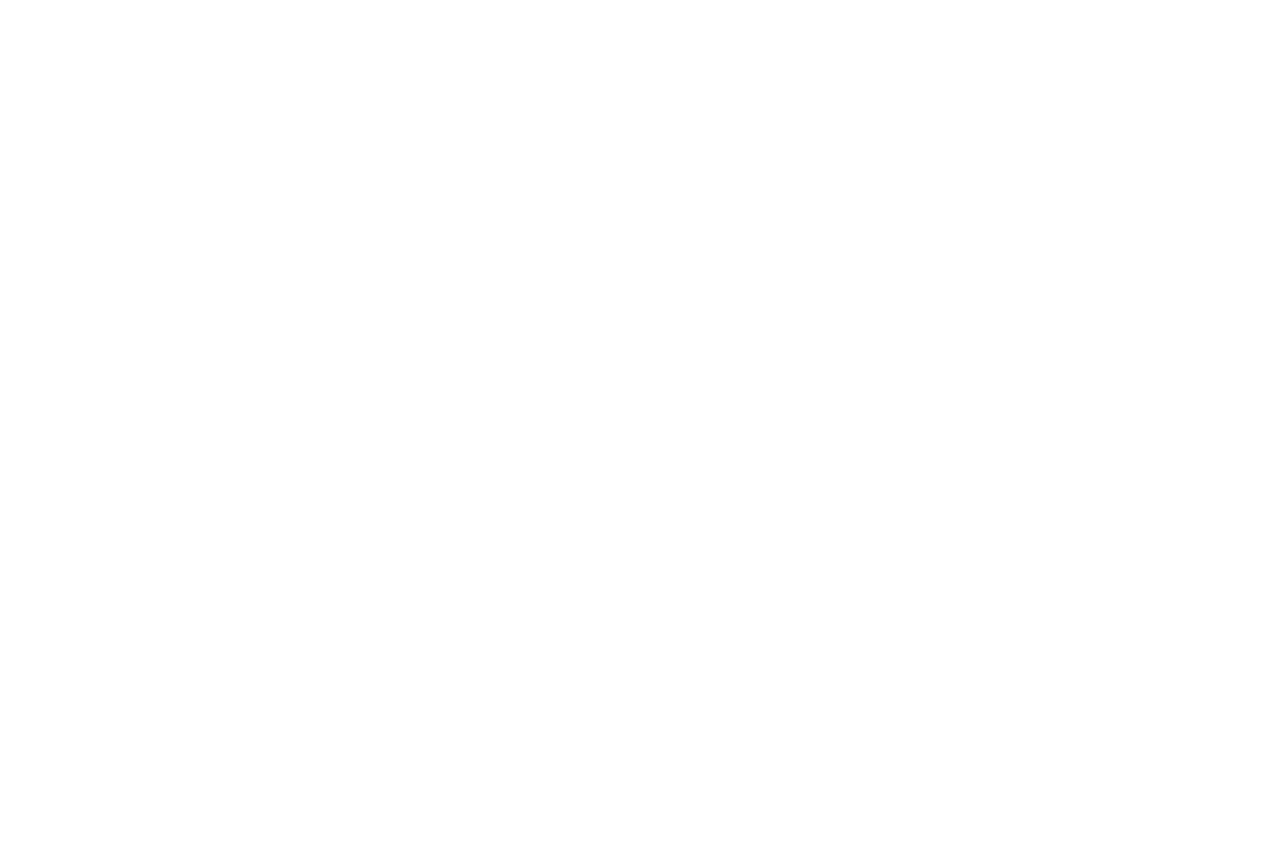
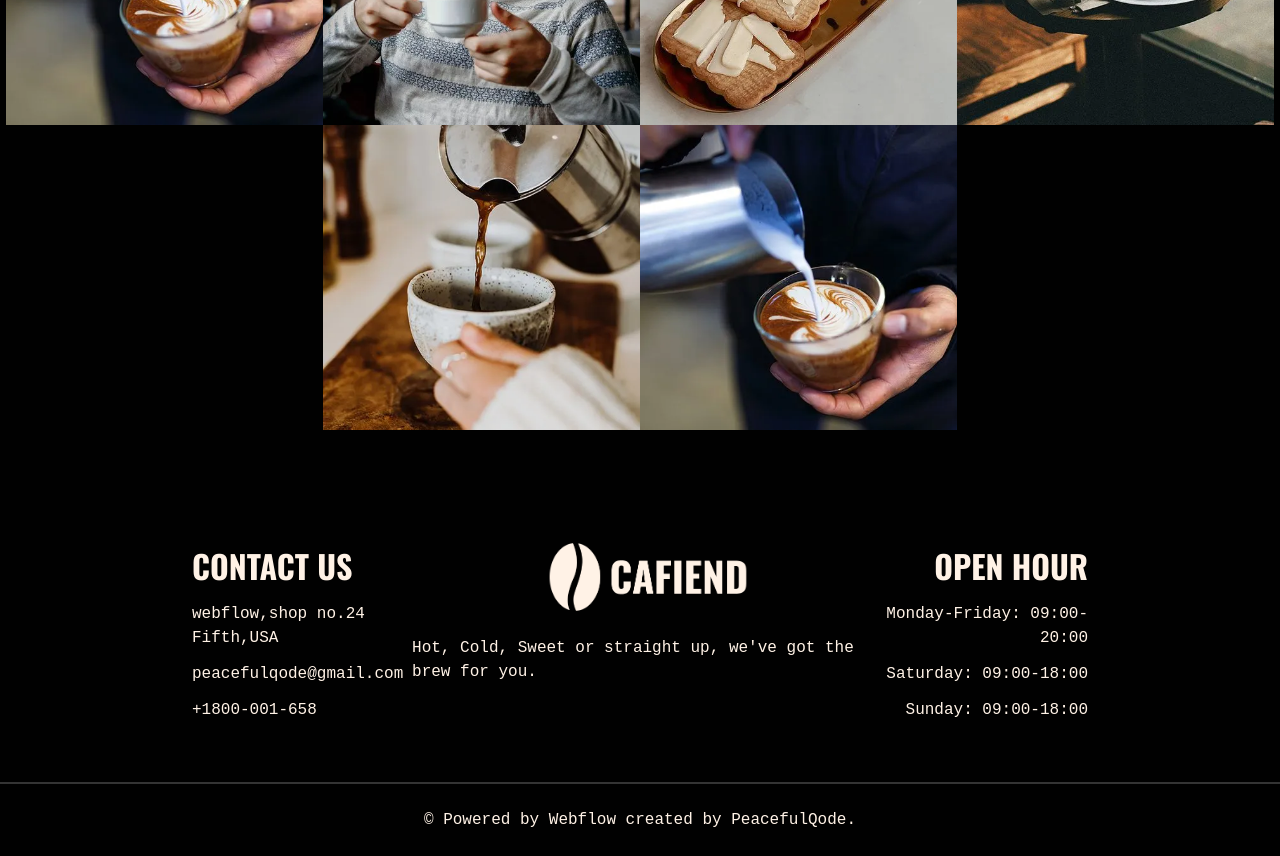
Before and after one commit to theunhackable/cafiend, a Next.js app: page /about in a window 1280 px wide. Shown: the part 360-1216 px from the top of the page. Before the commit the page ends 800 px from the top, so only its background shows below. Built offline with nearby package versions, Linux system fonts and the light colour scheme.

Commit message:
finished the Home Page

```diff
--- a/app/components/CofeeDesc.tsx
+++ b/app/components/CofeeDesc.tsx
@@ -1,4 +1,5 @@
 import React from 'react'
+import HeadLine from '../lib/Headline'
 
 
 
@@ -18,26 +19,12 @@ const headlines = [
   }
 ]
 
-type HeadLineProps = {
-  title: string,
-  items: string[]
-}
-const HeadLine = ({title, items}: HeadLineProps) => {
-  return (
-    <div id="container">
-      <h2 className='font-extrabold text-3xl'>
-        {title}
-      </h2>
-      <ul className=' font-inconsolata list-disc ml-6'>
-        {
-          items.map((item, index) => ( <li key={index}> { item } </li> ))
-        }
-      </ul>
-    </div>
-  )
-}
+
+
+
 
 const CofeeDesc = () => {
+
   return (
     <section id='coffee-desc' className='flex flex-col items-center py-32  bg-dark text-primary'>
       <div id="container" className='mb-20 px-72'>
@@ -51,9 +38,9 @@ const CofeeDesc = () => {
 
       <video  src='/videos/cofee-from-machine.webm'  muted autoPlay loop />
 
-      <div id='desc-wrapper' className='mt-32 flex flex-col items-center gap-5'>
-        <div id='desc-container' className='flex'>
-          <div id='desc-left' className='flex flex-col gap-5'>
+      <div id='desc-wrapper' className='m-40 mb-0 flex flex-col items-center justify-center gap-5'>
+        <div id='desc-container' className='flex '>
+          <div id='desc-left' className='flex flex-col gap-5 w-1/2'>
             <h1 className='text-6xl leading-tight font-bold text-left'>
               COFFEE IS A FRUIT
             </h1>
@@ -62,8 +49,9 @@ const CofeeDesc = () => {
             </p>
           </div>
 
-          <div id='desc-right' className='flex flex-col gap-5'>
+          <div id='desc-right' className='flex flex-col gap-5 w-1/2 px-32'>
 
+            {headlines.map((headline, index) =>  <HeadLine key={index} {...headline} /> )}
           </div>
         </div>
 
--- /dev/null
+++ b/app/components/Posts.tsx
@@ -0,0 +1,63 @@
+import Image from 'next/image'
+import React from 'react'
+
+
+type Props = {
+  title: string,
+  date: string,
+  image_url: string,
+}
+
+const Post = ({ title, date, image_url }: Props) => {
+  return (
+        <div id="blog-card" className=" photo w-[400px] overflow-clip">
+          <div className="blog-img">
+            <Image className='rounded-md' src={`/images/${image_url}`} alt={`${image_url}`} width={400} height={300} />
+          </div>
+          <p className=' my-6'>
+            {date}
+          </p>
+          <h3 className='font-extrabold text-2xl text-wrap leading-tight'>
+          {title}
+          </h3>
+        </div>
+  )
+}
+
+
+const posts = [
+  {
+    image_url: 'cofee-blog-1-1.png',
+    date: 'Apr 20, 2023',
+    title: 'COFFEE: FUEL FOR PRODUCTIVITY AND FOCUS'
+  },
+  {
+    image_url: 'cofee-blog-2-1.png',
+    date: 'Apr 20, 2023',
+    title: 'THE CULTURE AND HISTORY OF COFFEE.'
+  },
+  {
+    image_url: 'cofee-blog-7-1.png',
+    date: 'Apr 20, 2023',
+    title: 'COFFEE: A STIMULANT FOR CREATIVITY.'
+  }
+]
+
+const Posts = () => {
+  return (
+    <section id='posts' className='py-32 flex flex-col bg-dark text-primary'>
+
+      <h1 className='text-5xl leading-tight text-center font-bold'>
+        OUR RECENT POSTS
+      </h1>
+
+      <div id="blogs-container" className='flex mt-16 flex-wrap items-center justify-center gap-16'>
+
+        {posts.map((post, ind) => ( <Post key={ind} {...post} /> ))}
+
+      </div>
+    </section>
+  )
+}
+
+export default Posts
--- /dev/null
+++ b/app/components/Testimonials.tsx
@@ -0,0 +1,58 @@
+import React from 'react'
+import { FaQuoteRight } from 'react-icons/fa';
+
+
+
+
+const testimonials = [
+  {
+    name: 'ANN DEN SMITH',
+    position: 'MANAGER',
+    quote: "I'm a very stubborn person. I think it has helped me over my career. I'm sure it has hindered me at times as well, but not too many times. I know that if I set my mind to do something,I will achieve it."
+  },
+  {
+    name: 'RENIE JOHN',
+    position: 'OWNER',
+    quote: "I'm a very stubborn person. I think it has helped me over my career. I'm sure it has hindered me at times as well, but not too many times. I know that if I set my mind to do something,I will achieve it."
+
+  }
+
+]
+
+type Props = {
+  name: string
+  position: string
+  quote: string
+}
+
+const TestimonialCard = ({ name, position, quote }: Props) => {
+
+  return (
+    <div className='flex flex-col items-center justify-center w-1/2'>
+        <FaQuoteRight className=' mt-24 text-5xl text-dark' />
+      <p className=' my-6 text-center text-dark'>&quot; {quote} &quot;</p>
+      <h3 className='text-xl font-extrabold'>
+        {name}
+      </h3>
+      <p className='my-3'>
+        {position}
+      </p>
+    </div>
+  )
+
+}
+const Testimonials = () => {
+  return (
+    <section id='testimonial-section' className='py-32 flex flex-col items-center justify-center bg-primary'>
+
+      <h1 className='text-5xl leading-tight text-dark font-bold'>
+        OUR TESTMONIAL
+      </h1>
+      {testimonials.map((testimonial, ind) => ( <TestimonialCard key={ind} {...testimonial} /> ))}
+
+
+    </section>
+  )
+}
+
+export default Testimonials
--- a/app/globals.css
+++ b/app/globals.css
@@ -6,9 +6,12 @@
 
 
 
-.z-n {
-    z-index: -1;
-}
+img {
+    transition: transform 0.5s;
+  }
+.photo:hover img {
+    transform: scale(1.1);
+  }
 
 video {
     width: 100%;
--- a/app/layout.tsx
+++ b/app/layout.tsx
@@ -3,6 +3,7 @@ import './globals.css'
 import type { Metadata } from 'next'
 import { Inter, Oswald } from 'next/font/google'
 import Navbar from './lib/Navbar'
+import Footer from './lib/Footer'
 
 const oswald = Oswald({ subsets: ['latin'] })
 
@@ -21,6 +22,7 @@ export default function RootLayout({
       <body className={oswald.className}>
         <Navbar />
         {children}
+        <Footer />
       </body>
     </html>
   )
--- /dev/null
+++ b/app/lib/Footer.tsx
@@ -0,0 +1,106 @@
+import Image from 'next/image'
+import React from 'react'
+
+
+type Props = {
+  image_url: string
+}
+
+
+const images = [
+  'insta-1.webp',
+  'insta-2.webp',
+  'insta-3.webp',
+  'insta-4.webp',
+  'insta-5.webp',
+  'insta-6.webp',
+
+]
+
+const InstaImage = ({image_url}: Props) => {
+  return (
+    <Image src={`/images/${image_url}`} alt={`${image_url}`} height={317} width={317}/>
+  )
+}
+
+const InstaImages = () => {
+  return (
+    <div id="insta-images" className='my-16 flex flex-wrap justify-center items-center overflow-hidden'>
+      {images.map((image, ind) => ( <InstaImage key={ind} image_url={image} /> ))}
+    </div>
+  )
+}
+
+
+const Footer = () => {
+  return (
+    <footer className='bg-dark text-primary'>
+      <div id="instaimages">
+        <div className='flex justify-center items-center'>
+          <InstaImages />
+        </div>
+      </div>
+      <div className='flex mx-48 my-12 justify-between items-start'>
+        <div id="address">
+          <h3 className='text-left font-extrabold text-2xl'>
+          CONTACT US
+          </h3>
+          <ul>
+            <li className='my-3'>
+              <p>
+                webflow,shop no.24 Fifth,USA
+              </p>
+            </li>
+            <li className='my-3'>
+              <p>
+                peacefulqode@gmail.com
+              </p>
+            </li>
+            <li className='my-3'>
+              <p>
+                +1800-001-658
+              </p>
+            </li>
+          </ul>
+        </div>
+        <div id="heading" className='flex flex-col items-center'>
+          <Image src='/images/cafiend-logo-dark.svg' alt='logo' width={200} height={200} />
+          <p className='my-6'>
+            Hot, Cold, Sweet or straight up, we&apos;ve got the brew for you.
+          </p>
+        </div>
+        <div id="timings" className='text-right'>
+
+          <h3 className='text-right font-extrabold text-2xl'>
+            OPEN HOUR
+          </h3>
+          <ul>
+            <li className='my-3'>
+              <p>
+                Monday-Friday: 09:00-20:00
+              </p>
+            </li>
+            <li className='my-3'>
+              <p>
+                Saturday:  09:00-18:00
+              </p>
+            </li>
+            <li className='my-3'>
+              <p>
+                Sunday: 09:00-18:00
+              </p>
+            </li>
+          </ul>
+
+        </div>
+      </div>
+      <div className='h-0.5 w-full bg-white/20' />
+
+      <p className='py-6 text-center'>
+      © Powered by Webflow created by PeacefulQode.
+      </p>
+    </footer>
+  )
+}
+
+export default Footer
--- /dev/null
+++ b/app/lib/Headline.tsx
@@ -0,0 +1,21 @@
+type HeadLineProps = {
+  title: string,
+  items: string[]
+}
+
+const HeadLine = ({title, items}: HeadLineProps) => {
+  return (
+    <div id="container" className="m-6 p-5 border border-white/20 rounded-md w-fill">
+      <h2 className='font-extrabold text-3xl'>
+        {title}
+      </h2>
+      <ul className=' font-inconsolata list-disc mt-6 ml-6'>
+        {
+          items.map((item, index) => ( <li key={index} className='mb-3'> { item } </li> ))
+        }
+      </ul>
+    </div>
+  )
+}
+
+export default HeadLine
--- a/app/lib/NavLinks.tsx
+++ b/app/lib/NavLinks.tsx
@@ -17,7 +17,7 @@ const NavLinks = () => {
     },
     {
       name: 'Blog',
-      path: '/Blog'
+      path: '/blog'
     },
 
   ]
--- a/app/page.tsx
+++ b/app/page.tsx
@@ -1,7 +1,9 @@
 
 import CofeeDesc from "./components/CofeeDesc";
 import Hero from "./components/Hero";
+import Posts from "./components/Posts";
 import Products from "./components/Products";
+import Testimonials from "./components/Testimonials";
 
 
 export default function Home() {
@@ -11,6 +13,8 @@ export default function Home() {
       <Hero />
       <Products />
       <CofeeDesc />
+      <Testimonials />
+      <Posts />
 
     </main>
   )
```
Also changed, not shown: public/images/cafiend-logo-dark.svg (added), public/images/insta-6.webp (added).
